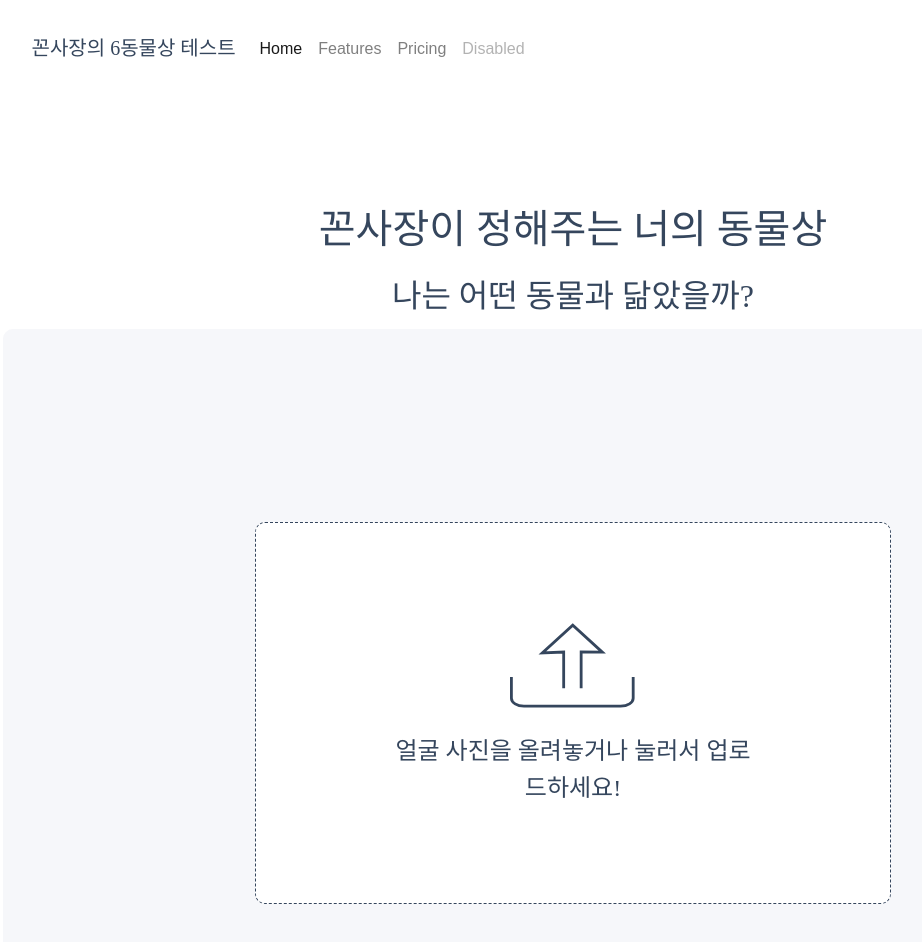
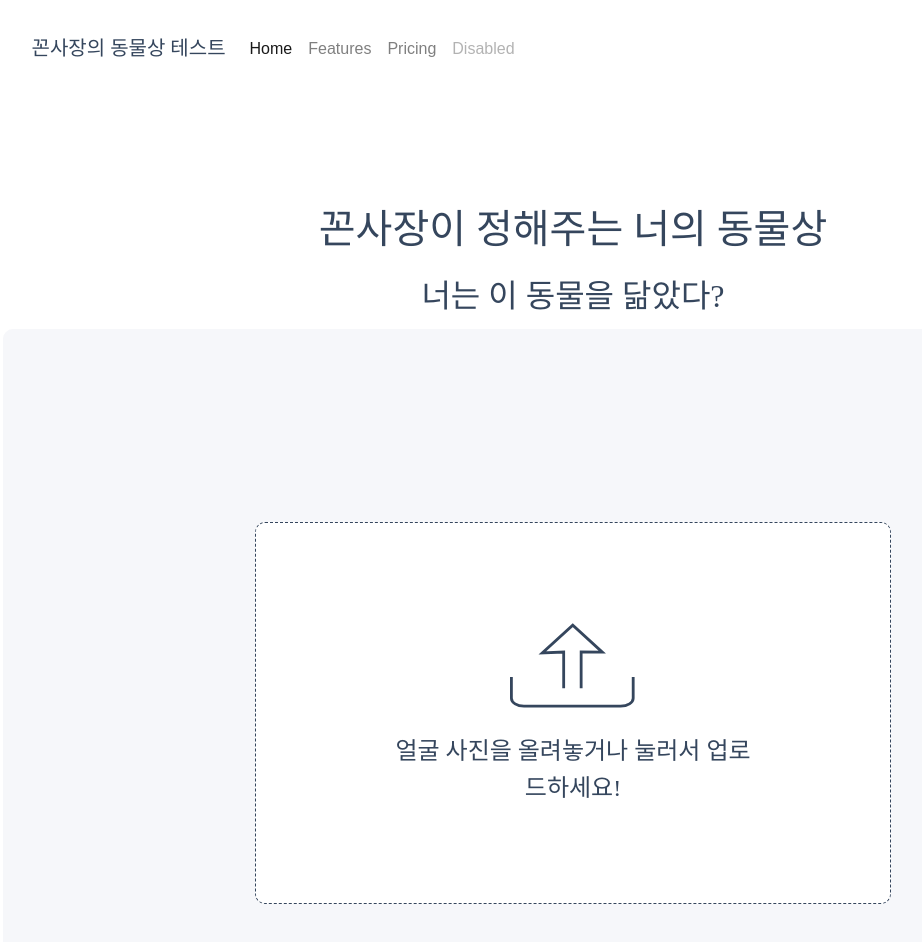
Before and after one commit to ggonsajang/animal_face, a plain HTML site: page index.html in a window 1280 px wide. Shown: the whole page, without its empty margins (67-989 px from the left). Drawn offline with nearby package versions, Linux system fonts and the light colour scheme.

Commit message:
html file title change

```diff
--- a/index.html
+++ b/index.html
@@ -15,7 +15,7 @@
 
 <body>
     <nav class="navbar navbar-expand-lg navbar-light nav-distance">
-        <a class="navbar-brand" href="#">꼰사장의 6동물상 테스트</a>
+        <a class="navbar-brand" href="#">꼰사장의 동물상 테스트</a>
         <button class="navbar-toggler" type="button" data-toggle="collapse" data-target="#navbarNav" aria-controls="navbarNav" aria-expanded="false" aria-label="Toggle navigation">
             <span class="navbar-toggler-icon"></span>
         </button>
@@ -40,7 +40,7 @@
     </nav>
     <section class="section">
         <h1 class="title">꼰사장이 정해주는 너의 동물상</h1>
-        <h2 class="subtitle">나는 어떤 동물과 닮았을까?</h2>
+        <h2 class="subtitle">너는 이 동물을 닮았다?</h2>
     </section>
 
     <!--
```
